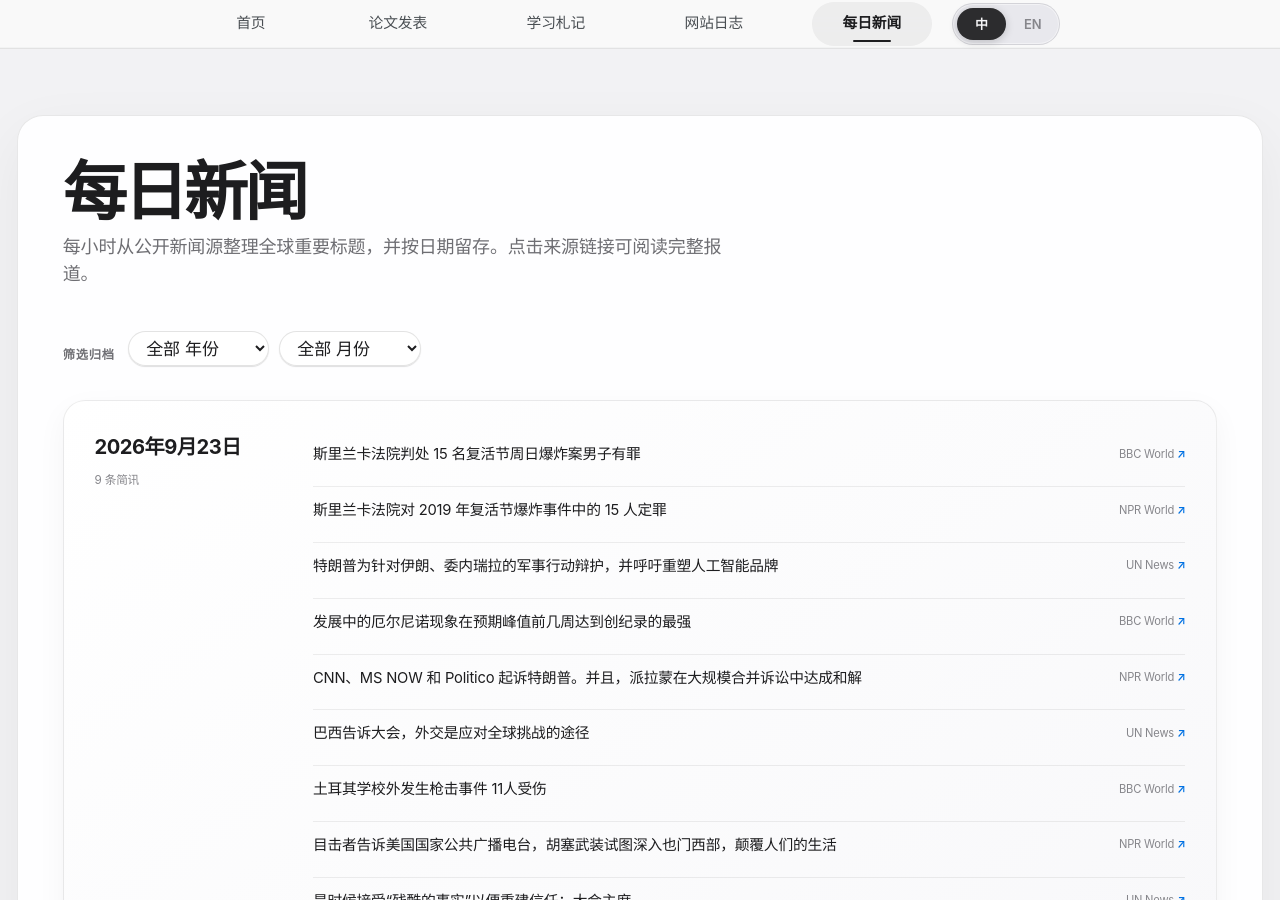
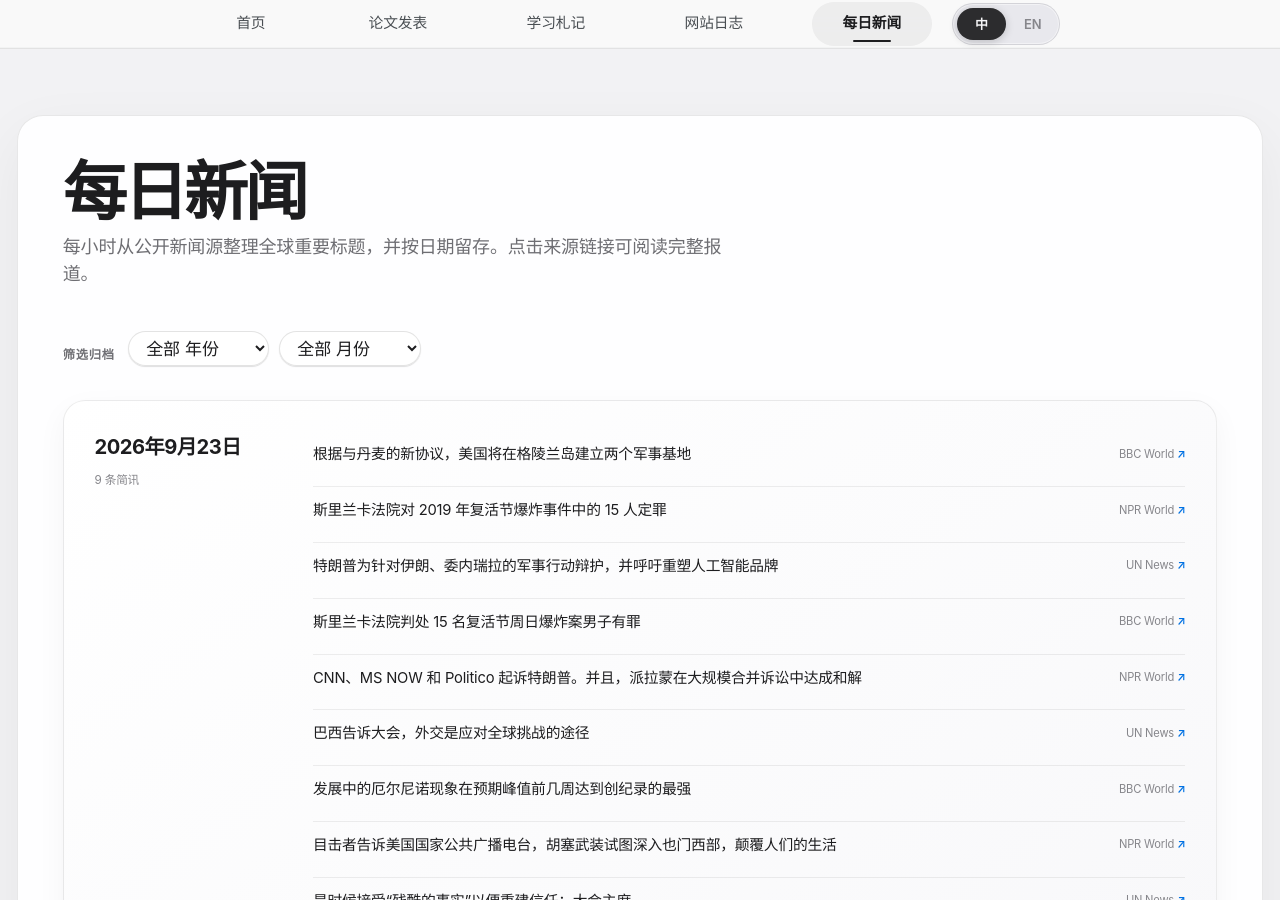
Before and after one commit to HaoxiangLuo/HaoxiangLuo.github.io, a Jekyll site: the page built from _pages/daily-news-zh.html, in a window 1280 px wide and 900 px high. Built offline with Jekyll 4.4.1, drawn with Linux system fonts in a browser that asks for light colours; a style sheet for code colours, icons or effects is not loaded.

Commit message:
Update daily news 2026-09-23

```diff
--- a/_data/daily_news.json
+++ b/_data/daily_news.json
@@ -1,14 +1,14 @@
 {
-  "updated_at": "2026-09-23T02:28:36+08:00",
+  "updated_at": "2026-09-23T03:22:38+08:00",
   "days": [
     {
       "date": "2026-09-23",
       "items": [
         {
-          "title": "Sri Lanka court convicts 15 men over deadly Easter Sunday bombings",
+          "title": "US to build two military bases in Greenland under new deal with Denmark",
           "source": "BBC World",
-          "url": "https://www.bbc.co.uk/news/articles/cqy7z275yx65o?at_medium=RSS&at_campaign=rss",
-          "title_zh": "斯里兰卡法院判处 15 名复活节周日爆炸案男子有罪"
+          "url": "https://www.bbc.co.uk/news/articles/c9dr74g32g8go?at_medium=RSS&at_campaign=rss",
+          "title_zh": "根据与丹麦的新协议，美国将在格陵兰岛建立两个军事基地"
         },
         {
           "title": "Sri Lanka court convicts 15 over deadly 2019 Easter bombings",
@@ -23,10 +23,10 @@
           "title_zh": "特朗普为针对伊朗、委内瑞拉的军事行动辩护，并呼吁重塑人工智能品牌"
         },
         {
-          "title": "Developing El Niño becomes strongest on record weeks before expected peak",
+          "title": "Sri Lanka court convicts 15 men over deadly Easter Sunday bombings",
           "source": "BBC World",
-          "url": "https://www.bbc.co.uk/weather/articles/cmvgy4nv9d62o?at_medium=RSS&at_campaign=rss",
-          "title_zh": "发展中的厄尔尼诺现象在预期峰值前几周达到创纪录的最强"
+          "url": "https://www.bbc.co.uk/news/articles/cqy7z275yx65o?at_medium=RSS&at_campaign=rss",
+          "title_zh": "斯里兰卡法院判处 15 名复活节周日爆炸案男子有罪"
         },
         {
           "title": "CNN, MS NOW and Politico sue Trump. And, Paramount settles in massive merger lawsuit",
@@ -41,10 +41,10 @@
           "title_zh": "巴西告诉大会，外交是应对全球挑战的途径"
         },
         {
-          "title": "Eleven injured in shooting outside Turkish school",
+          "title": "Developing El Niño becomes strongest on record weeks before expected peak",
           "source": "BBC World",
-          "url": "https://www.bbc.co.uk/news/articles/c6y0z4gv0le4o?at_medium=RSS&at_campaign=rss",
-          "title_zh": "土耳其学校外发生枪击事件 11人受伤"
+          "url": "https://www.bbc.co.uk/weather/articles/cmvgy4nv9d62o?at_medium=RSS&at_campaign=rss",
+          "title_zh": "发展中的厄尔尼诺现象在预期峰值前几周达到创纪录的最强"
         },
         {
           "title": "Houthis try to push deeper into western Yemen, upending life, witnesses tell NPR",
```
